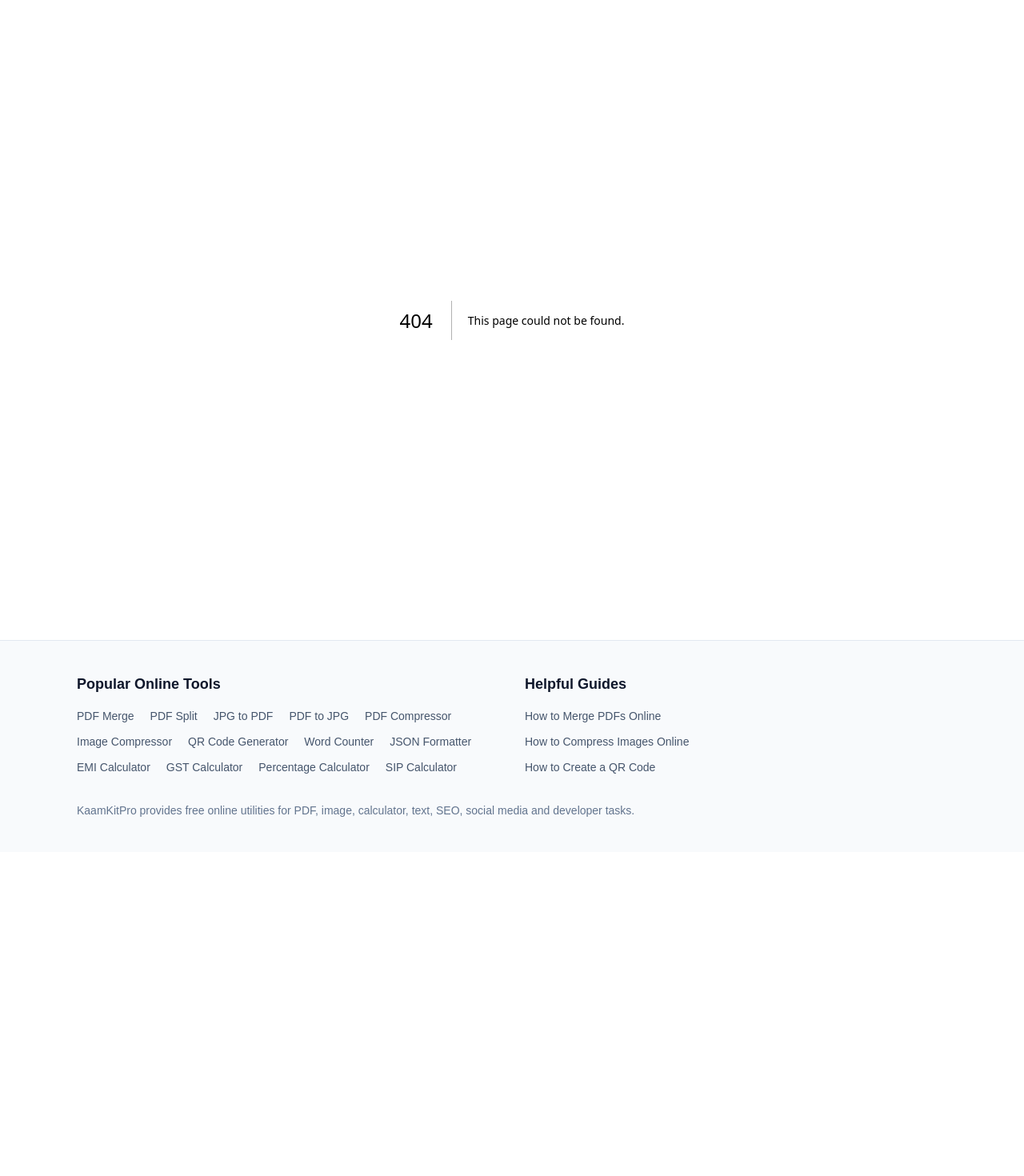
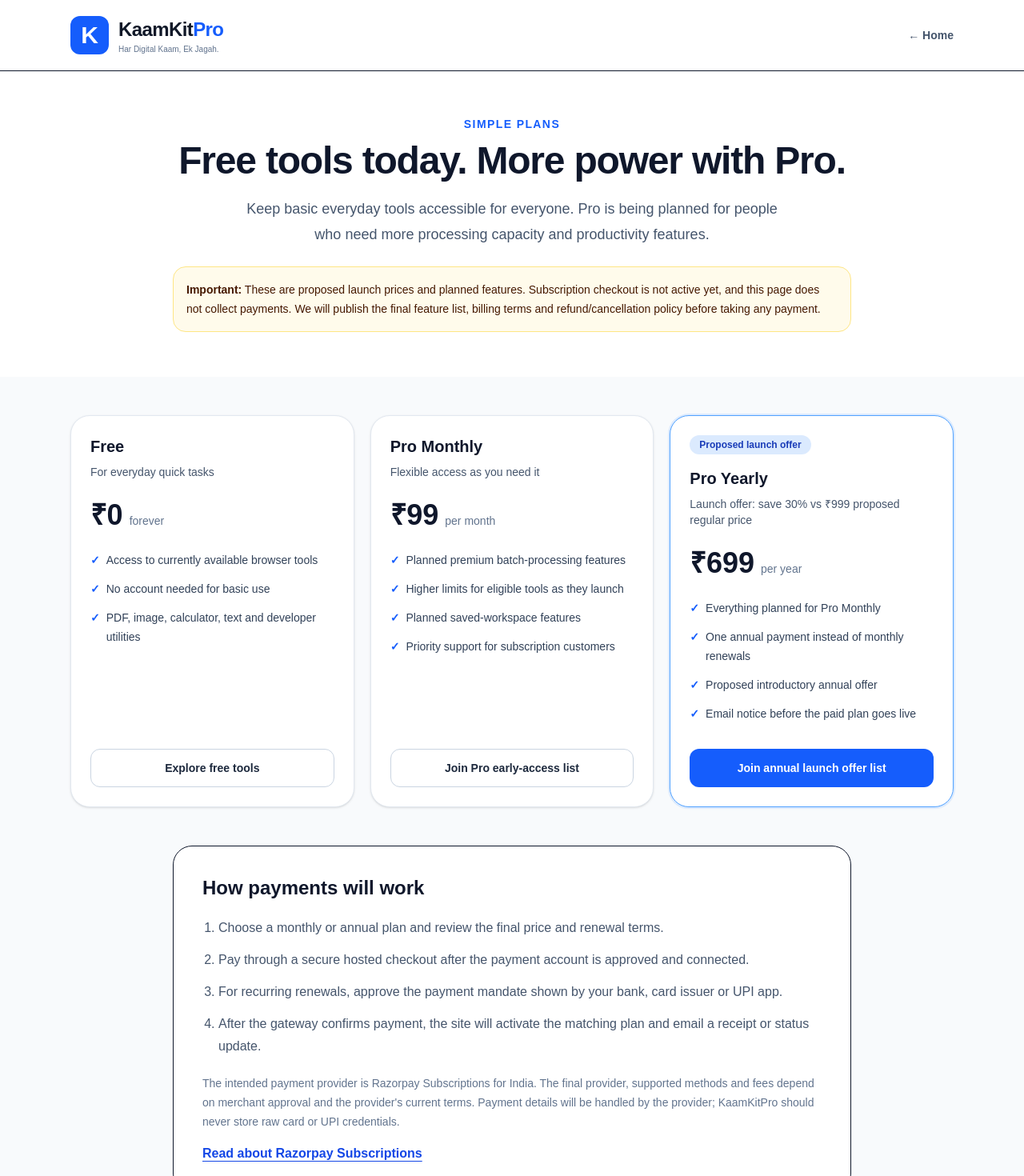
Before and after one commit to WellProSoftware/kaamkitpro, a Next.js app: page /pricing in a window 1280 px wide. Before the commit this address had no page. Shown: the top 1470 px of the page at 80% size. Before the commit the page ends 1065 px from the top, so only its background shows below. Built offline with nearby package versions, Linux system fonts and the light colour scheme.

Commit message:
feat: add transparent free and planned Pro pricing page

```diff
--- /dev/null
+++ b/src/app/pricing/page.tsx
@@ -0,0 +1,151 @@
+import Link from "next/link";
+import type { Metadata } from "next";
+import BrandLogo from "@/components/BrandLogo";
+
+export const metadata: Metadata = {
+  title: "Plans & Pricing",
+  description:
+    "Explore KaamKitPro's free tools and planned Pro subscription options, with proposed monthly and annual launch pricing.",
+  alternates: { canonical: "https://kaamkitpro.com/pricing" },
+};
+
+const plans = [
+  {
+    name: "Free",
+    price: "₹0",
+    cadence: "forever",
+    summary: "For everyday quick tasks",
+    features: [
+      "Access to currently available browser tools",
+      "No account needed for basic use",
+      "PDF, image, calculator, text and developer utilities",
+    ],
+    action: "Explore free tools",
+    href: "/tools",
+    featured: false,
+  },
+  {
+    name: "Pro Monthly",
+    price: "₹99",
+    cadence: "per month",
+    summary: "Flexible access as you need it",
+    features: [
+      "Planned premium batch-processing features",
+      "Higher limits for eligible tools as they launch",
+      "Planned saved-workspace features",
+      "Priority support for subscription customers",
+    ],
+    action: "Join Pro early-access list",
+    href: "mailto:support@kaamkitpro.com?subject=KaamKitPro%20Pro%20early%20access&body=Please%20notify%20me%20when%20KaamKitPro%20Pro%20subscriptions%20are%20available.",
+    featured: false,
+  },
+  {
+    name: "Pro Yearly",
+    price: "₹699",
+    cadence: "per year",
+    summary: "Launch offer: save 30% vs ₹999 proposed regular price",
+    features: [
+      "Everything planned for Pro Monthly",
+      "One annual payment instead of monthly renewals",
+      "Proposed introductory annual offer",
+      "Email notice before the paid plan goes live",
+    ],
+    action: "Join annual launch offer list",
+    href: "mailto:support@kaamkitpro.com?subject=KaamKitPro%20annual%20launch%20offer&body=Please%20notify%20me%20when%20the%20KaamKitPro%20annual%20plan%20is%20available.",
+    featured: true,
+  },
+];
+
+export default function PricingPage() {
+  return (
+    <main className="min-h-screen bg-slate-50 text-slate-900">
+      <header className="border-b bg-white">
+        <div className="mx-auto flex max-w-6xl items-center justify-between px-4 py-5 sm:px-6">
+          <BrandLogo />
+          <Link href="/" className="text-sm font-semibold text-slate-600 hover:text-slate-900">
+            ← Home
+          </Link>
+        </div>
+      </header>
+
+      <section className="bg-white">
+        <div className="mx-auto max-w-4xl px-4 py-14 text-center sm:px-6">
+          <p className="text-sm font-bold uppercase tracking-widest text-blue-600">Simple plans</p>
+          <h1 className="mt-3 text-4xl font-extrabold tracking-tight sm:text-5xl">
+            Free tools today. More power with Pro.
+          </h1>
+          <p className="mx-auto mt-5 max-w-2xl text-lg leading-8 text-slate-600">
+            Keep basic everyday tools accessible for everyone. Pro is being planned for people who need more processing capacity and productivity features.
+          </p>
+          <div className="mt-6 rounded-2xl border border-amber-200 bg-amber-50 p-4 text-left text-sm leading-6 text-amber-950">
+            <strong>Important:</strong> These are proposed launch prices and planned features. Subscription checkout is not active yet, and this page does not collect payments. We will publish the final feature list, billing terms and refund/cancellation policy before taking any payment.
+          </div>
+        </div>
+      </section>
+
+      <section className="mx-auto grid max-w-6xl gap-5 px-4 py-12 md:grid-cols-3 sm:px-6">
+        {plans.map((plan) => (
+          <article
+            key={plan.name}
+            className={`flex flex-col rounded-3xl border bg-white p-6 shadow-sm ${plan.featured ? "border-blue-400 ring-2 ring-blue-100" : "border-slate-200"}`}
+          >
+            {plan.featured ? (
+              <span className="mb-4 w-fit rounded-full bg-blue-100 px-3 py-1 text-xs font-bold text-blue-800">
+                Proposed launch offer
+              </span>
+            ) : null}
+            <h2 className="text-xl font-bold">{plan.name}</h2>
+            <p className="mt-2 text-sm text-slate-600">{plan.summary}</p>
+            <div className="mt-6 flex items-baseline gap-2">
+              <span className="text-4xl font-extrabold">{plan.price}</span>
+              <span className="text-sm text-slate-500">{plan.cadence}</span>
+            </div>
+            <ul className="mt-6 flex-1 space-y-3 text-sm leading-6 text-slate-700">
+              {plan.features.map((feature) => (
+                <li key={feature} className="flex gap-2">
+                  <span aria-hidden="true" className="font-bold text-blue-600">✓</span>
+                  <span>{feature}</span>
+                </li>
+              ))}
+            </ul>
+            <a
+              href={plan.href}
+              className={`mt-8 inline-flex min-h-12 items-center justify-center rounded-xl px-4 py-3 text-center text-sm font-bold transition ${plan.featured ? "bg-blue-600 text-white hover:bg-blue-700" : "border border-slate-300 bg-white text-slate-800 hover:border-blue-400 hover:text-blue-700"}`}
+            >
+              {plan.action}
+            </a>
+          </article>
+        ))}
+      </section>
+
+      <section className="mx-auto max-w-4xl px-4 pb-16 sm:px-6">
+        <div className="rounded-3xl border bg-white p-7 sm:p-9">
+          <h2 className="text-2xl font-bold">How payments will work</h2>
+          <ol className="mt-5 list-decimal space-y-3 pl-5 leading-7 text-slate-600">
+            <li>Choose a monthly or annual plan and review the final price and renewal terms.</li>
+            <li>Pay through a secure hosted checkout after the payment account is approved and connected.</li>
+            <li>For recurring renewals, approve the payment mandate shown by your bank, card issuer or UPI app.</li>
+            <li>After the gateway confirms payment, the site will activate the matching plan and email a receipt or status update.</li>
+          </ol>
+          <p className="mt-5 text-sm leading-6 text-slate-500">
+            The intended payment provider is Razorpay Subscriptions for India. The final provider, supported methods and fees depend on merchant approval and the provider's current terms. Payment details will be handled by the provider; KaamKitPro should never store raw card or UPI credentials.
+          </p>
+          <a
+            href="https://razorpay.com/subscriptions/"
+            target="_blank"
+            rel="noreferrer"
+            className="mt-4 inline-block font-semibold text-blue-700 underline underline-offset-4"
+          >
+            Read about Razorpay Subscriptions
+          </a>
+        </div>
+        <div className="mt-6 text-center text-sm text-slate-600">
+          Questions about Pro?{" "}
+          <a className="font-semibold text-blue-700 underline" href="mailto:support@kaamkitpro.com?subject=KaamKitPro%20Pro%20subscription">
+            Contact support@kaamkitpro.com
+          </a>
+        </div>
+      </section>
+    </main>
+  );
+}
```
